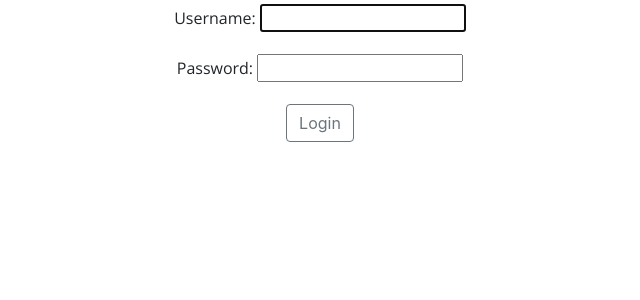
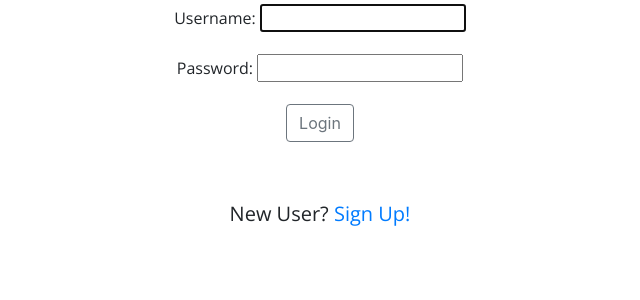
Before and after one commit to TeamSublois/OrgMatch, a Django app: page /a/login/ in a window 1280 px wide. Shown: the part 277-577 px from the top of the page, without its empty margins (320-960 px from the left). Run offline with Django 3.2, Linux system fonts and the light colour scheme; some libraries are stand-ins or nearby versions.

Commit message:
added link to register

```diff
--- a/mainapp/static/css/style.css
+++ b/mainapp/static/css/style.css
@@ -78,12 +78,7 @@ body {
 	max-width: 750px;
 }
 
-a {
-	display:flex;
-	text-decoration: none;
-	color:black;
 
-}
 
 .listing a {
 	width: auto;
@@ -153,4 +148,5 @@ img {
 	display:flex;
 	justify-content: center;
 	text-align: center;
+	flex-direction: column;
 }
--- a/mainapp/templates/mainapp/recommended.html
+++ b/mainapp/templates/mainapp/recommended.html
@@ -17,7 +17,7 @@
 		<div class='title'>
 			Recommended For You
 		</div>
-	{% if false %}
+	{% if all_organizations_list %}
 
 	{% for organization in all_organizations_list %}
 
--- a/mainapp/templates/registration/login.html
+++ b/mainapp/templates/registration/login.html
@@ -21,12 +21,18 @@
 			Login to OrgMatch
 		</div>
 
+
 		<div class='center'>
 		<form method="post">
   			{% csrf_token %}
   			{{ form.as_p }}
   		<button type="submit button" class="btn btn-outline-secondary">Login</button>
+
+
 		</form>
+		<div class='title'>
+		<h5>New User? <a href="/register/">Sign Up!</h5></a>
+		</div>
 	</div>
 		{% endblock %}
 </body>
```
